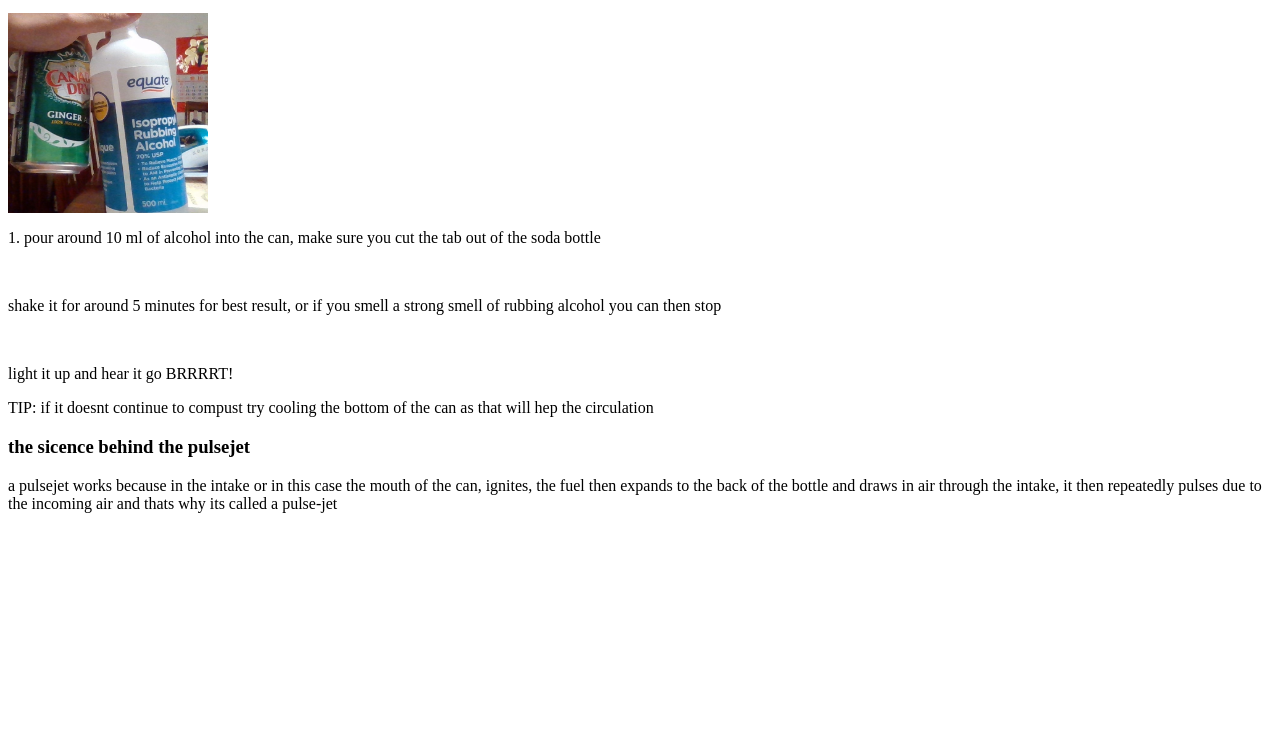
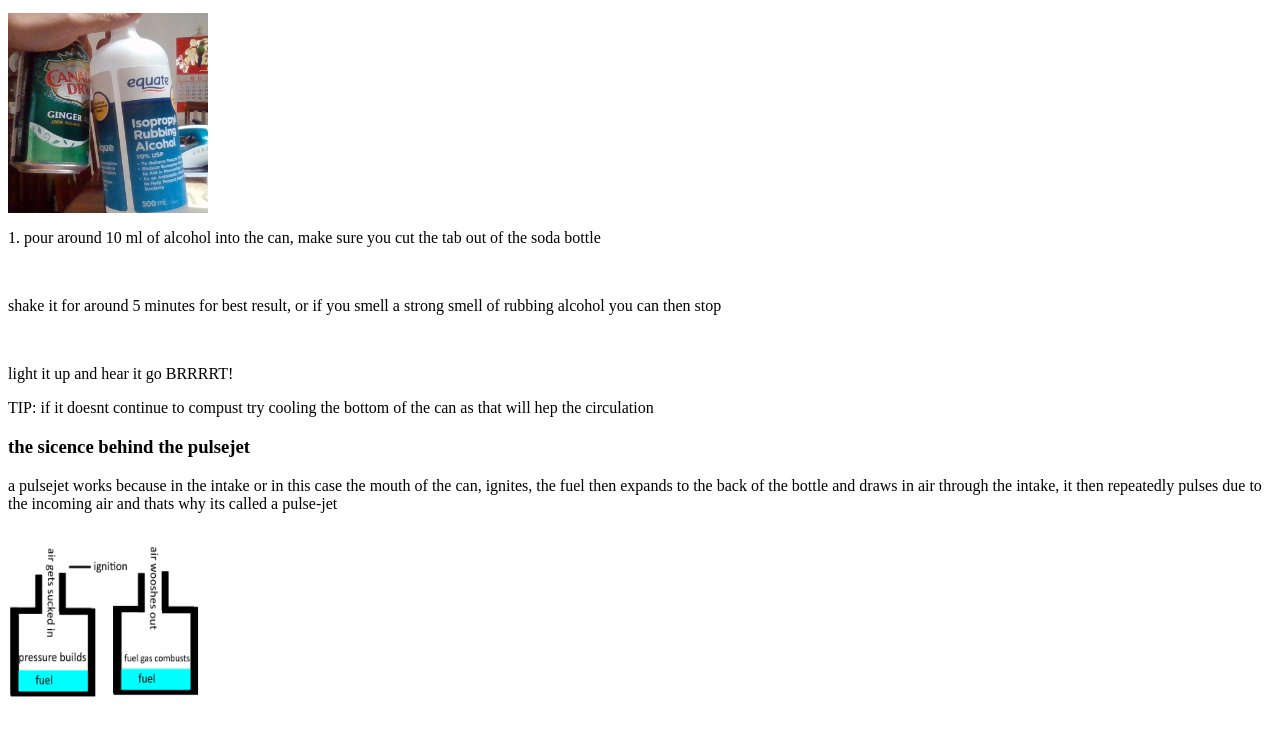
Before and after one commit to itsrocketscience/diy-soda-can-pulsejet, a plain HTML site: page index.html in a window 1280 px wide. Shown: the part 105-840 px from the top of the page. Before the commit the page ends 800 px from the top, so only its background shows below. Drawn offline with Linux system fonts and the light colour scheme.

Commit message:
Update index.html

```diff
--- a/index.html
+++ b/index.html
@@ -18,4 +18,5 @@
 <p>a pulsejet works because in the intake or in this case the mouth of the can, ignites, the fuel then expands to the back of the bottle and draws in air through the intake, it
 then repeatedly pulses due to the incoming air and thats why its called a pulse-jet
 </p>
+<img src="603aa77b-2e4c-430c-a80a-755925d6b0f3.png" alt="picture" style="width:200px;height:200px;">
 </html>
```
